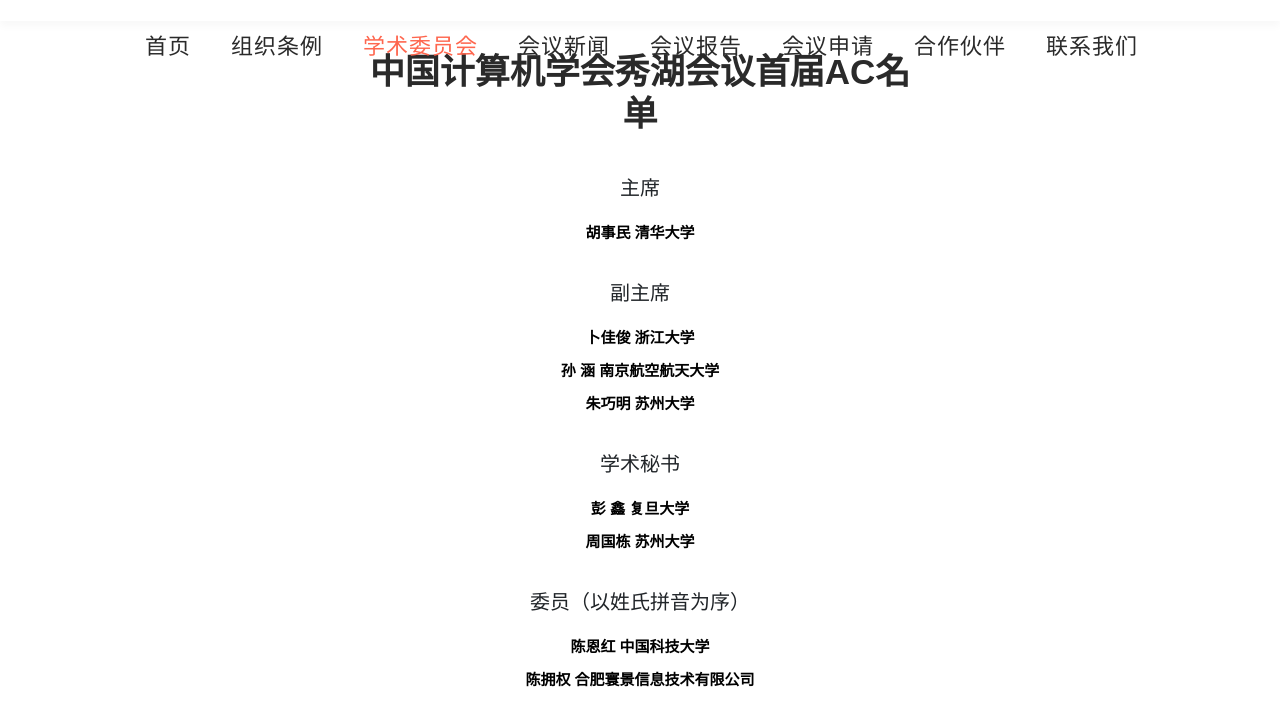
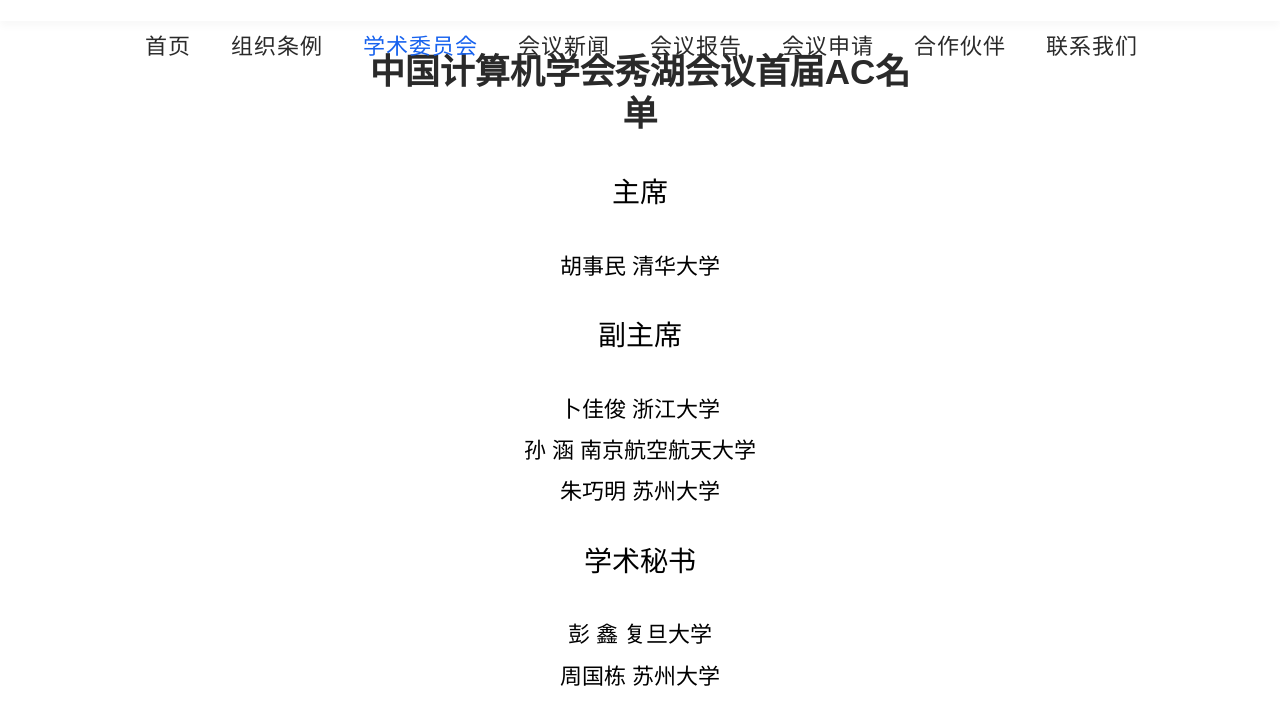
Before and after one commit to xhforum/xhforum.github.io, a plain HTML site: page NowAC.html in a window 1280 px wide. Shown: the part 79-780 px from the top of the page. Drawn offline with Linux system fonts and the light colour scheme; a script that the page names is missing.

Commit message:
Add files via upload

```diff
--- a/css/htmlpage-digimedia-v2.css
+++ b/css/htmlpage-digimedia-v2.css
@@ -183,13 +183,19 @@
 
 
 .section-heading h6 {
-  font-size: 15px;
-  font-weight: 700;
+  font-size: 22px;
+
   color: #000000;
   text-transform: uppercase;
   margin-bottom: 15px;
 }
-
+.section-heading h5 {
+  font-size: 28px;
+
+  color: #000000;
+  text-transform: uppercase;
+  margin-bottom: 20px;
+}
 .section-heading h4 {
   color: #2a2a2a;
   font-size: 35px;
@@ -424,12 +430,12 @@
 
 .header-area .main-nav .nav li:hover a,
 .header-area .main-nav .nav li a.active {
-  color: #fe664e!important;
+  color: #1762ee!important;
 }
 
 .background-header .main-nav .nav li:hover a,
 .background-header .main-nav .nav li a.active {
-  color: #fe664e!important;
+  color: #1762ee!important;
   opacity: 1;
 }
 
```
